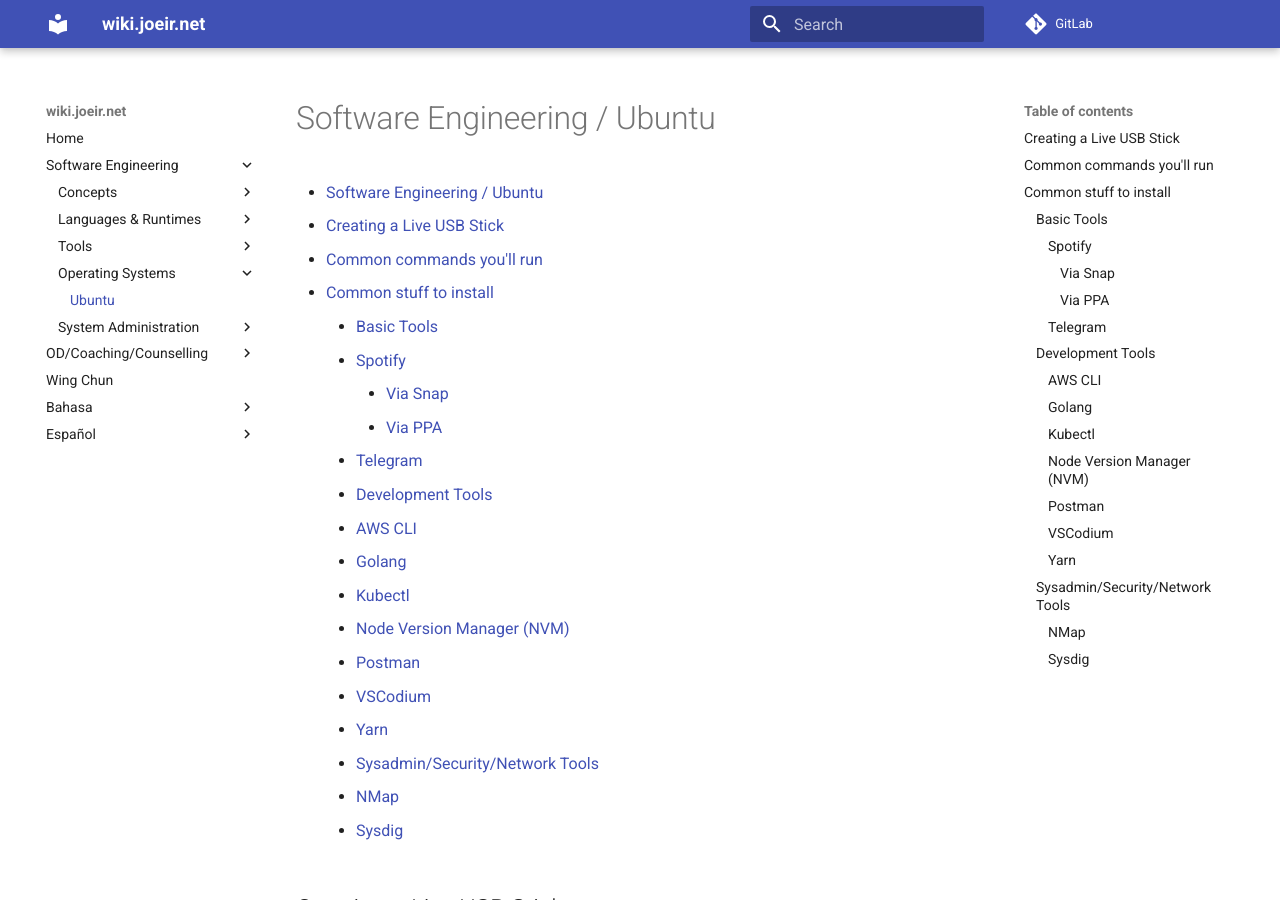
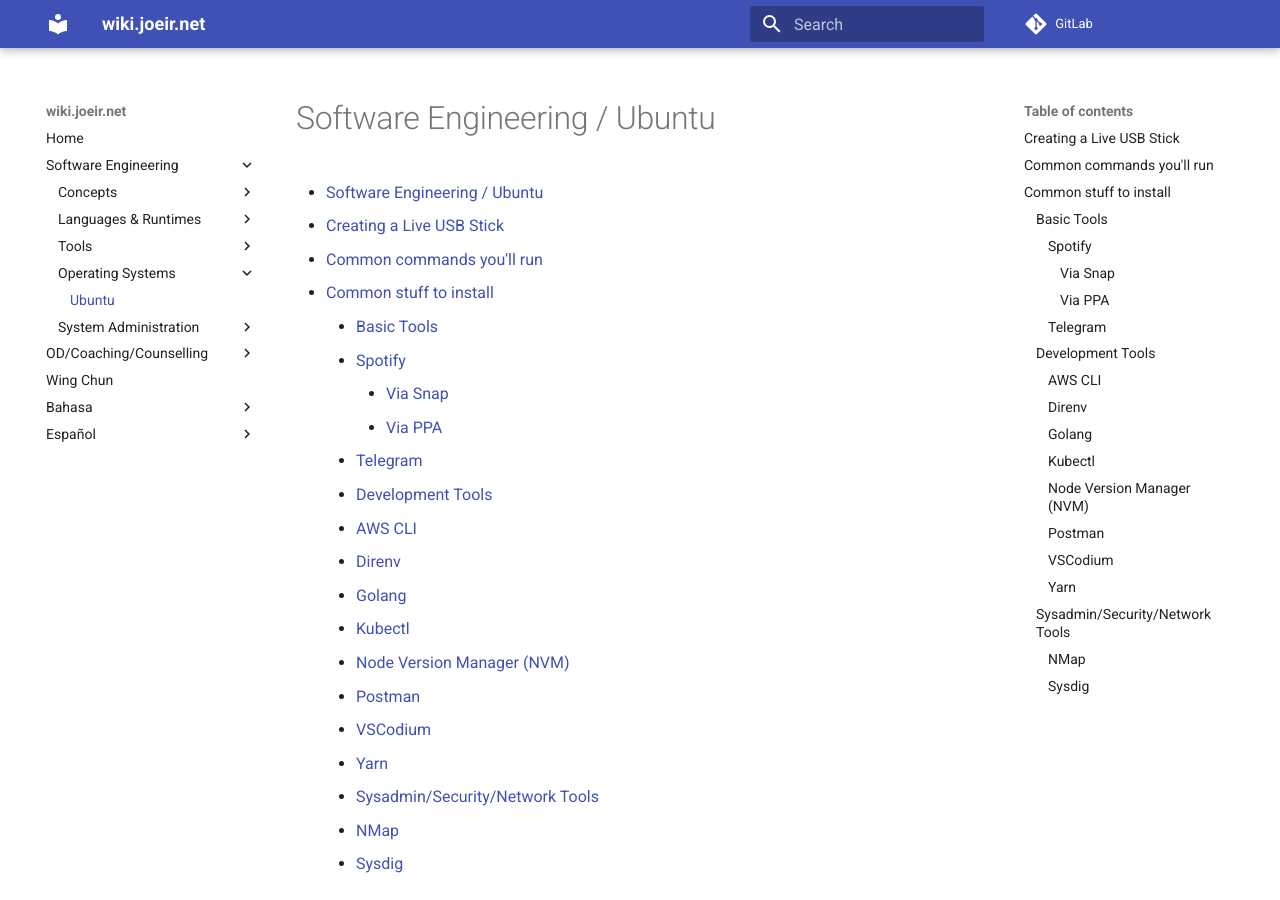
Before and after one commit to zephinzer/wiki.joeir.net, an MkDocs documentation site: the page built from docs/software-engineering/os/ubuntu.md, in a window 1280 px wide and 900 px high. Built offline with MkDocs 1.6.1 and Material for MkDocs 9.7.7, drawn with Linux system fonts in a browser that asks for light colours; comment, search, counter and statistics services are not loaded; some of the changed text lies outside the part shown.

Commit message:
added direnv

````diff
--- a/docs/software-engineering/os/ubuntu.md
+++ b/docs/software-engineering/os/ubuntu.md
@@ -11,6 +11,7 @@
       - [Telegram](#telegram)
     - [Development Tools](#development-tools)
       - [AWS CLI](#aws-cli)
+      - [Direnv](#direnv)
       - [Golang](#golang)
       - [Kubectl](#kubectl)
       - [Node Version Manager (NVM)](#node-version-manager-nvm)
@@ -118,6 +119,12 @@
 sudo apt-get install awscli;
 ```
 
+#### Direnv
+
+```sh
+sudo apt-get install direnv;
+```
+
 #### Golang
 
 ```sh
````
